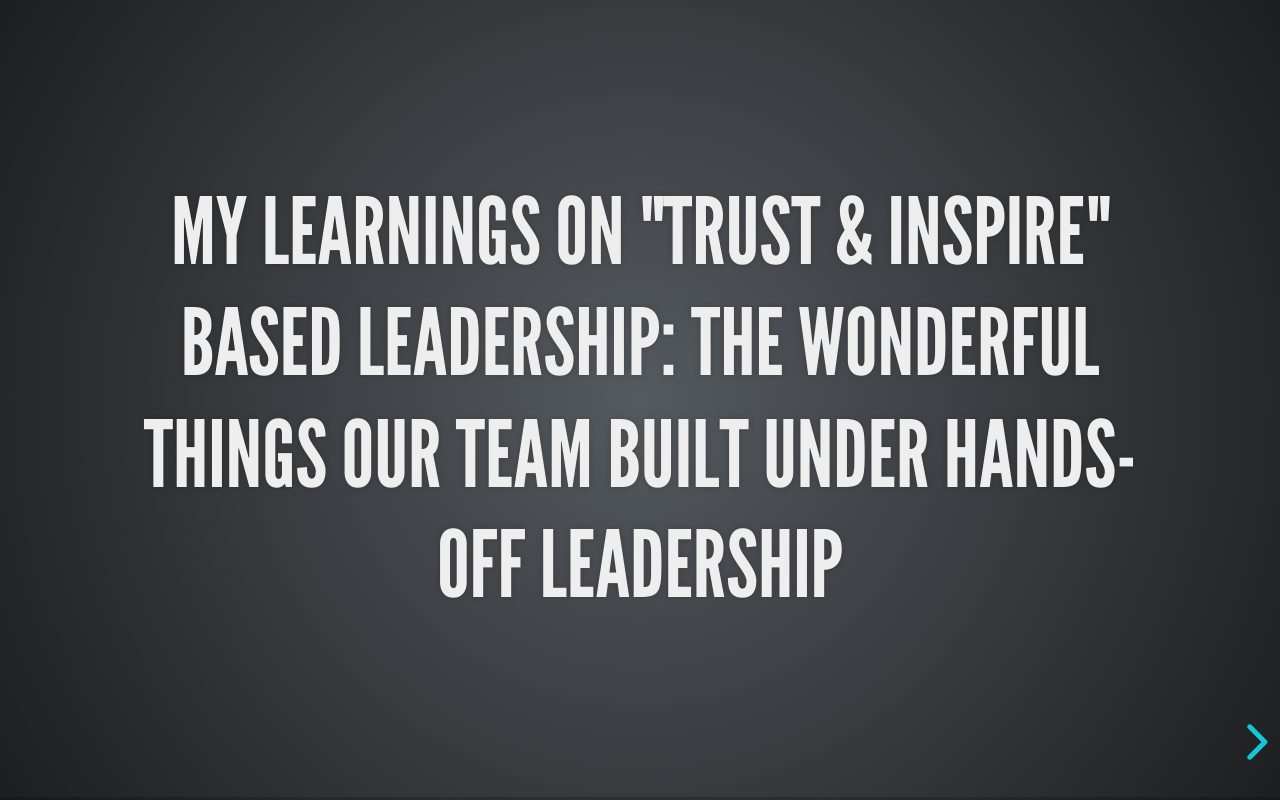
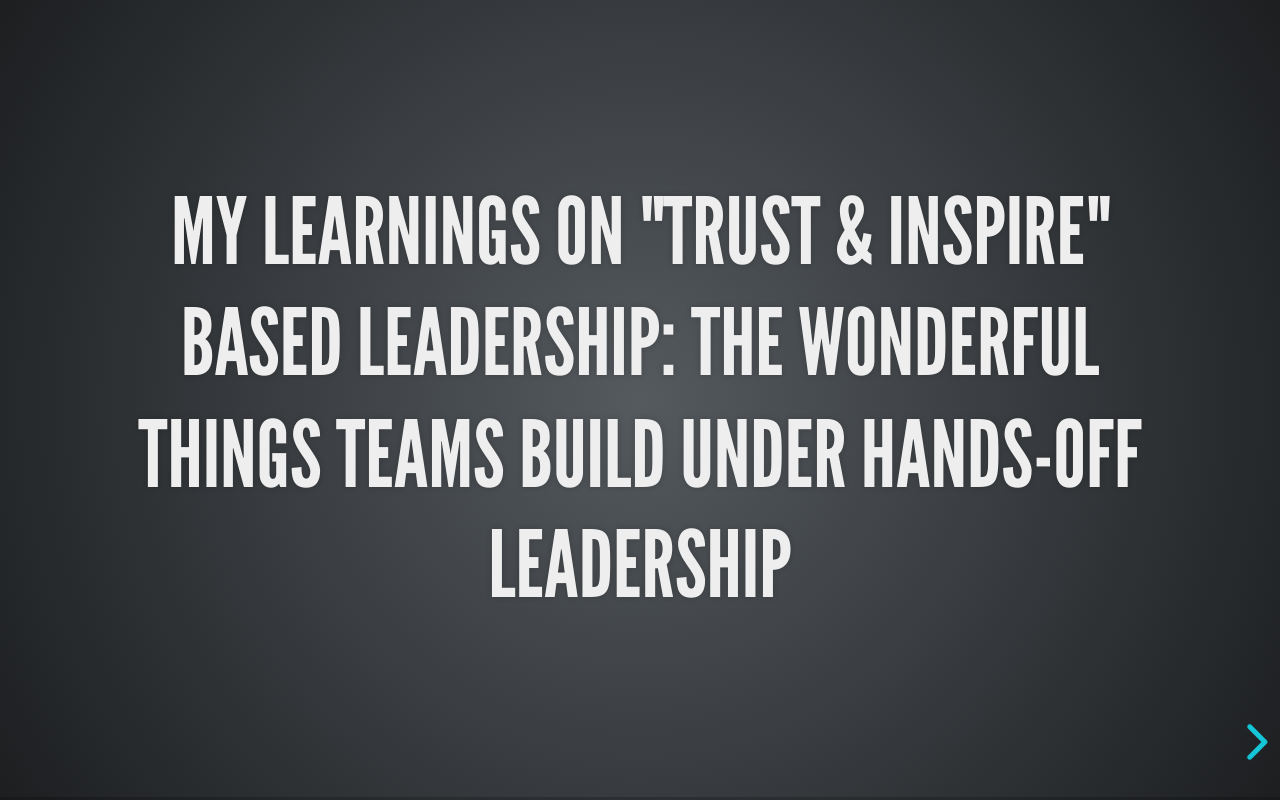
Before and after one commit to smferro54/trust_and_inspire_deck, a website: page index.html in a window 1280 px wide. Drawn offline with Linux system fonts and the light colour scheme.

Commit message:
fixed title

```diff
--- a/index.html
+++ b/index.html
@@ -17,7 +17,7 @@
 		<div class="reveal">
 			<div class="slides">
 				<section>
-					<h2>My learnings on "Trust & Inspire" based leadership: The wonderful things our team built under hands-off leadership</h2>
+					<h2>My learnings on "Trust & Inspire" based leadership: The wonderful things teams build under hands-off leadership</h2>
 				</section>
 				<section>Can you recall a leader who believed in you?</section>
 				<section>Why is this not the default way to lead?</section>
```
